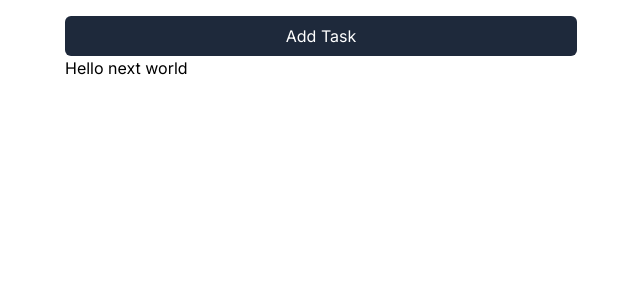
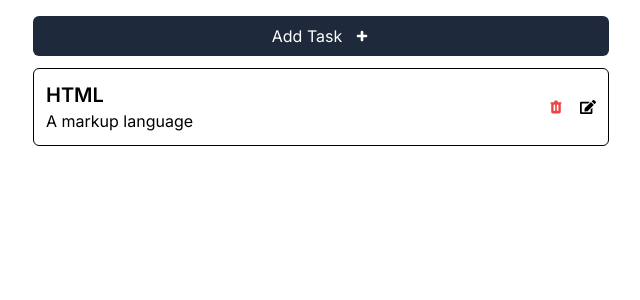
Before and after one commit to Jobayer109/Todo-Next-CRUD, a Next.js app: page / in a window 1280 px wide. Shown: the top 300 px of the page, without its empty margins (319-959 px from the left). Built offline with nearby package versions, Linux system fonts and the light colour scheme.

Commit message:
Task list component created and styled

```diff
--- a/app/layout.js
+++ b/app/layout.js
@@ -13,7 +13,7 @@ export default function RootLayout({ children }) {
   return (
     <html lang="en">
       <body className={inter.className}>
-        <div className="w-[40%] m-auto">
+        <div className="max-w-xl m-auto">
           <AddTask />
           {children}
         </div>
--- a/app/page.js
+++ b/app/page.js
@@ -1,7 +1,9 @@
+import TaskList from "@/components/taskList";
+
 export default function Home() {
   return (
     <main>
-      <h1>Hello next world</h1>
+      <TaskList />
     </main>
   );
 }
--- a/components/addTask.jsx
+++ b/components/addTask.jsx
@@ -1,11 +1,15 @@
 import Link from "next/link";
+import { TiPlus } from "react-icons/ti";
 
 function AddTask() {
   return (
-    <div>
+    <div className="text-center">
       <Link href="/addTask">
-        <button className="w-full p-2 rounded-md mt-4 bg-slate-800 text-white">
-          Add Task
+        <button className="w-full p-2 rounded-md mt-4 bg-slate-800 text-white flex items-center justify-center gap-3">
+          <span> Add Task</span>
+          <span>
+            <TiPlus />
+          </span>
         </button>
       </Link>
     </div>
--- /dev/null
+++ b/components/taskList.jsx
@@ -0,0 +1,19 @@
+import { FaEdit } from "react-icons/fa";
+import { HiTrash } from "react-icons/hi";
+
+function TaskList() {
+  return (
+    <main className="flex items-center justify-between border border-black rounded-md my-3 p-3">
+      <div>
+        <h2 className="text-xl font-semibold">HTML</h2>
+        <p>A markup language</p>
+      </div>
+      <div className="flex gap-4">
+        <HiTrash className="text-red-500" />
+        <FaEdit />
+      </div>
+    </main>
+  );
+}
+
+export default TaskList;
```
Also changed, not shown: package.json (+5 -4 lines), 1 other file (tests, documents, lock files or other folders).
